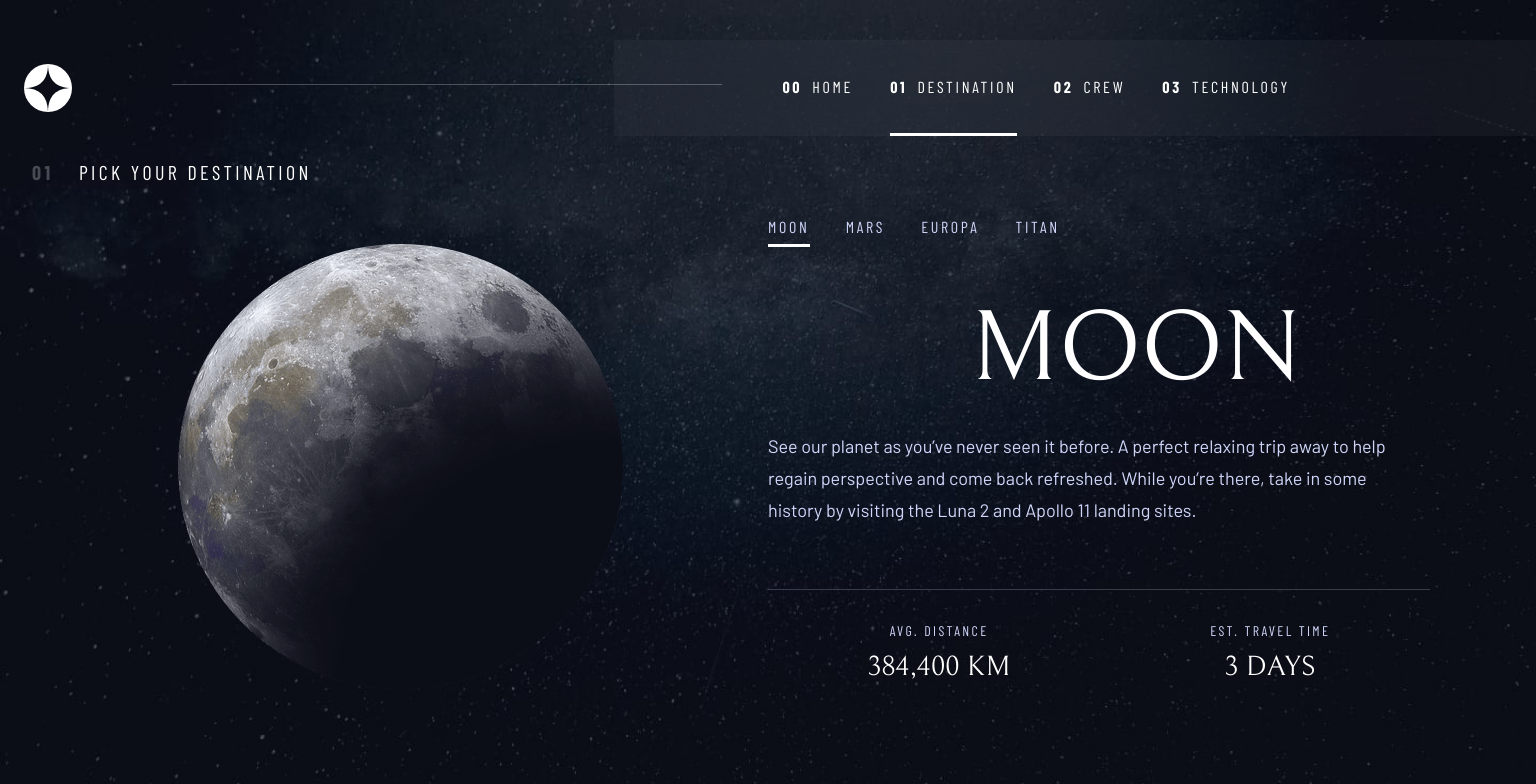
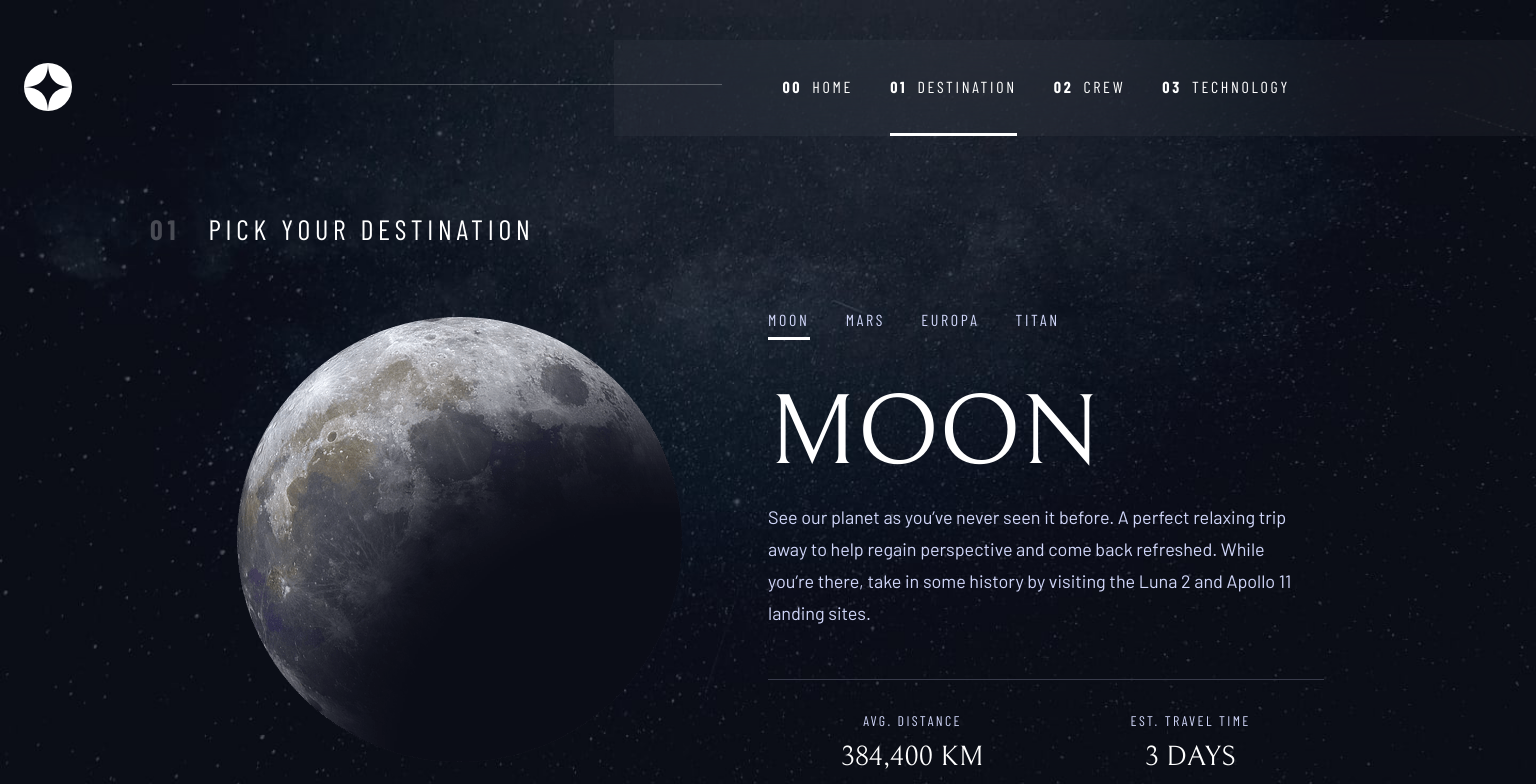
Before and after one commit to valeas1/spaceteam, a Vue app: page /destanation in a window 1536 px wide. Shown: the top 784 px of the page. Built offline with nearby package versions, Linux system fonts and the light colour scheme.

Commit message:
some fix

```diff
--- a/src/components/DestinationsBlock.vue
+++ b/src/components/DestinationsBlock.vue
@@ -203,13 +203,20 @@ const tabHandler = (e: Event) => {
         justify-content: space-around;
         margin-top: 50px;
     }
-    @media screen and (min-width: 1200px){
+}
+@media screen and (min-width: 1300px){
         .destination {
+            max-width: 1300px;
+            margin: 0 auto;
             display: grid;
             grid-template-columns: 1fr 1fr;
+            padding-top: 76px;
+            padding-bottom: 116px;
         }
         .destination__pretitle {
             grid-column: 1/3;
+            font-size: 28px;
+            letter-spacing: 4.725px;
         }
         .destination__img {
             grid-column: 1/2;
@@ -219,12 +226,17 @@ const tabHandler = (e: Event) => {
             height: 445px;
         }
         .destination__title {
+            justify-self: start;
             font-size: 100px;
+            margin-top: 36px;
         }
         .destination__text {
             font-size: 18px;
             line-height: 32px;
             text-align: start;
+        }
+        .destination__list {
+            margin-top: 64px;
         }
         .destination__list-item {
             cursor: pointer;
@@ -233,5 +245,4 @@ const tabHandler = (e: Event) => {
             border-color: rgba(255, 255, 255, 0.5)
         }
     }
-}
 </style>
--- a/src/components/Header.vue
+++ b/src/components/Header.vue
@@ -1,6 +1,6 @@
 <template>
     <header class="header">
-        <img class="header__logo" src='../assets/shared/logo.svg' alt="logo">
+        <RouterLink to="/"><img class="header__logo" src='../assets/shared/logo.svg' alt="logo"></RouterLink>
         <img class="header__hamburger" @click="toggleShowHandler" src="../assets/shared/icon-hamburger.svg" alt="hamburger">
         <Transition name="slide-fade">
             <Navbar v-if="(screenWidth >= 768)? true : isShow" @closeNavbar="toggleShowHandler"></Navbar>
--- a/src/components/MainBlock.vue
+++ b/src/components/MainBlock.vue
@@ -92,7 +92,7 @@
         letter-spacing: 2px;
     }
 }
-@media screen and (min-width: 1200px) {
+@media screen and (min-width: 1300px) {
     .mainblock {
         padding-top: 251px;
         display: grid;
```
